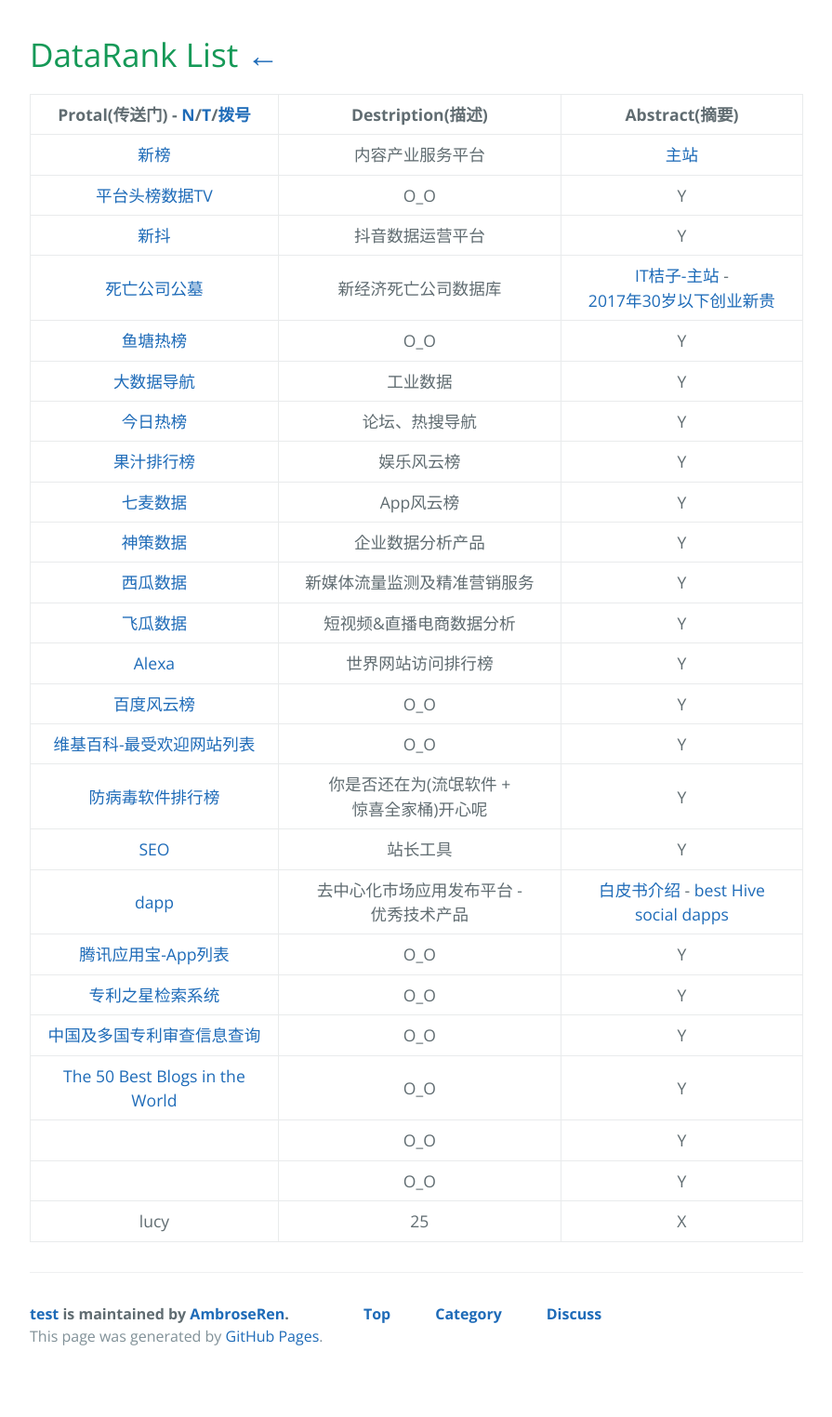
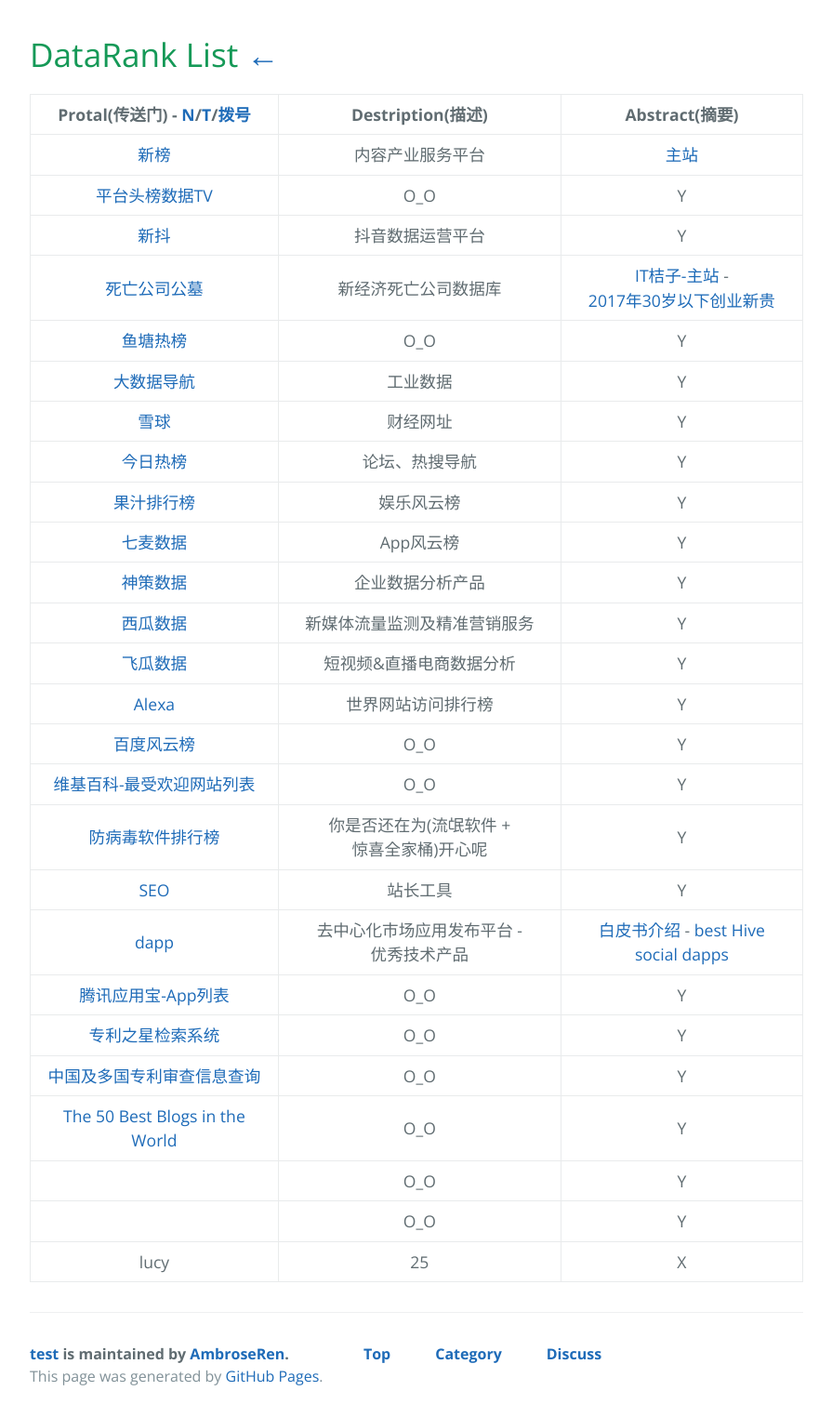
Before and after one commit to AmbroseRen/test, a Jekyll site: the page built from Data/DataRank.md, in a window 1280 px wide. Shown: the whole page at 93% size, without its empty margins (192-1087 px from the left). Built offline with Jekyll 4.4.1, drawn with Linux system fonts in a browser that asks for light colours; our own code applies the rules of GitHub Pages for plain Markdown files; the repository's description, which GitHub fills in, is left out; before the commit the page ends 1481 px from its top, so only the background shows below that.

Commit message:
Update DataRank.md

```diff
--- a/Data/DataRank.md
+++ b/Data/DataRank.md
@@ -8,6 +8,7 @@
 | [死亡公司公墓](https://www.itjuzi.com/deathCompany) | 新经济死亡公司数据库 | [IT桔子-主站](https://www.itjuzi.com/) - [2017年30岁以下创业新贵](https://www.itjuzi.com/addedDataRankInfo?id=24&type=4&isExit=1) |
 | [鱼塘热榜](https://mo.fish/) | O_O | Y |
 | [大数据导航](http://hao.199it.com/) | 工业数据 | Y |
+| [雪球](https://xueqiu.com/dh) | 财经网址 | Y |
 | [今日热榜](https://tophub.today/) | 论坛、热搜导航 | Y |
 | [果汁排行榜](http://guozhivip.com/rank/) | 娱乐风云榜 | Y |
 | [七麦数据](https://www.qimai.cn/rank) | App风云榜 | Y |
```
